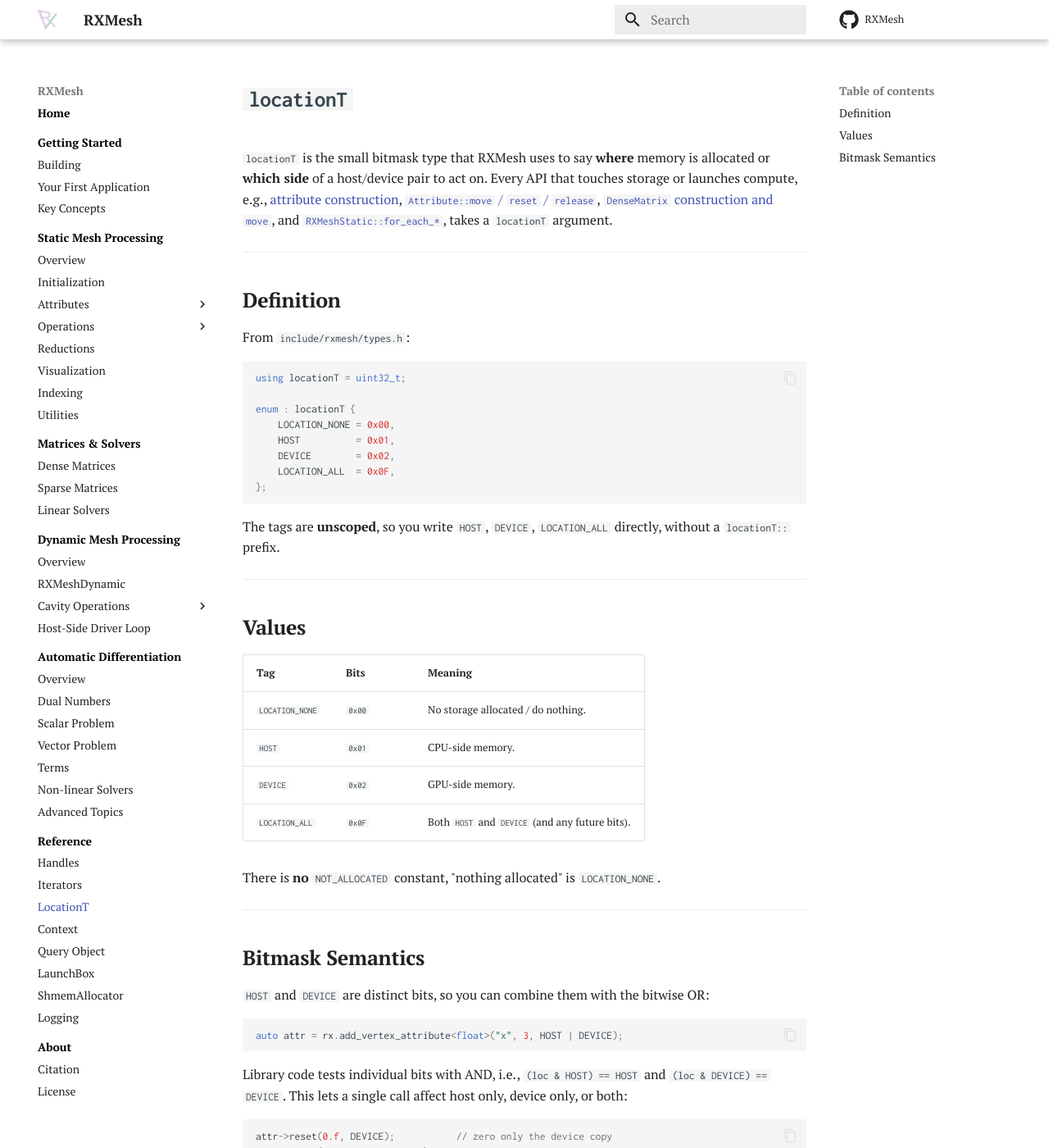
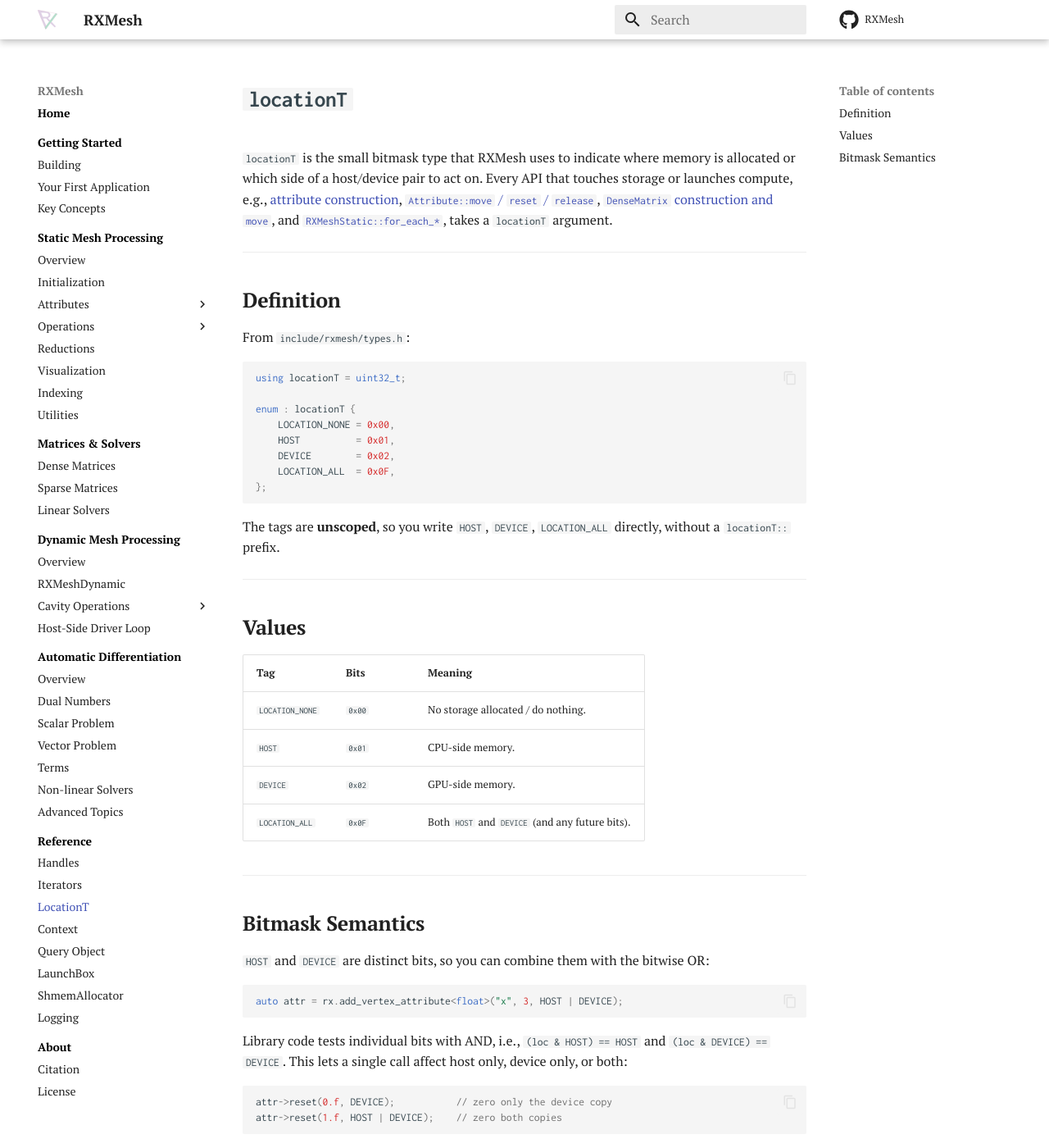
Before and after one commit to Ahdhn/RXMeshDocs, an MkDocs documentation site: the page built from docs/rxmesh/reference/location_t.md, in a window 1280 px wide and 1400 px high. Shown: the whole window at 82% size. Built offline with MkDocs 1.6.1 and Material for MkDocs 9.7.7, drawn with Linux system fonts in a browser that asks for light colours; comment, search, counter and statistics services are not loaded.

Commit message:
Update location_t.md

```diff
--- a/docs/rxmesh/reference/location_t.md
+++ b/docs/rxmesh/reference/location_t.md
@@ -1,6 +1,6 @@
 # **`locationT`**
 
-`locationT` is the small bitmask type that RXMesh uses to say **where** memory is allocated or **which side** of a host/device pair to act on. Every API that touches storage or launches compute, e.g., [attribute construction](../static/managing_attributes.md), [`Attribute::move` / `reset` / `release`](../static/working_with_attributes.md), [`DenseMatrix` construction and `move`](../matrix/dense_matrices.md), and [`RXMeshStatic::for_each_*`](../static/for_each.md#element-wise-for_each), takes a `locationT` argument.
+`locationT` is the small bitmask type that RXMesh uses to indicate where memory is allocated or which side of a host/device pair to act on. Every API that touches storage or launches compute, e.g., [attribute construction](../static/managing_attributes.md), [`Attribute::move` / `reset` / `release`](../static/working_with_attributes.md), [`DenseMatrix` construction and `move`](../matrix/dense_matrices.md), and [`RXMeshStatic::for_each_*`](../static/for_each.md#element-wise-for_each), takes a `locationT` argument.
 
 ---
 
@@ -32,8 +32,6 @@ The tags are **unscoped**, so you write `HOST`, `DEVICE`, `LOCATION_ALL` directl
 | `DEVICE` | `0x02` | GPU-side memory. |
 | `LOCATION_ALL` | `0x0F` | Both `HOST` and `DEVICE` (and any future bits). |
 
-There is **no** `NOT_ALLOCATED` constant, "nothing allocated" is `LOCATION_NONE`.
-
 ---
 
 ## **Bitmask Semantics**
```
Also changed, not shown: other parts of docs/rxmesh/reference/location_t.md (+1 -1 lines).
